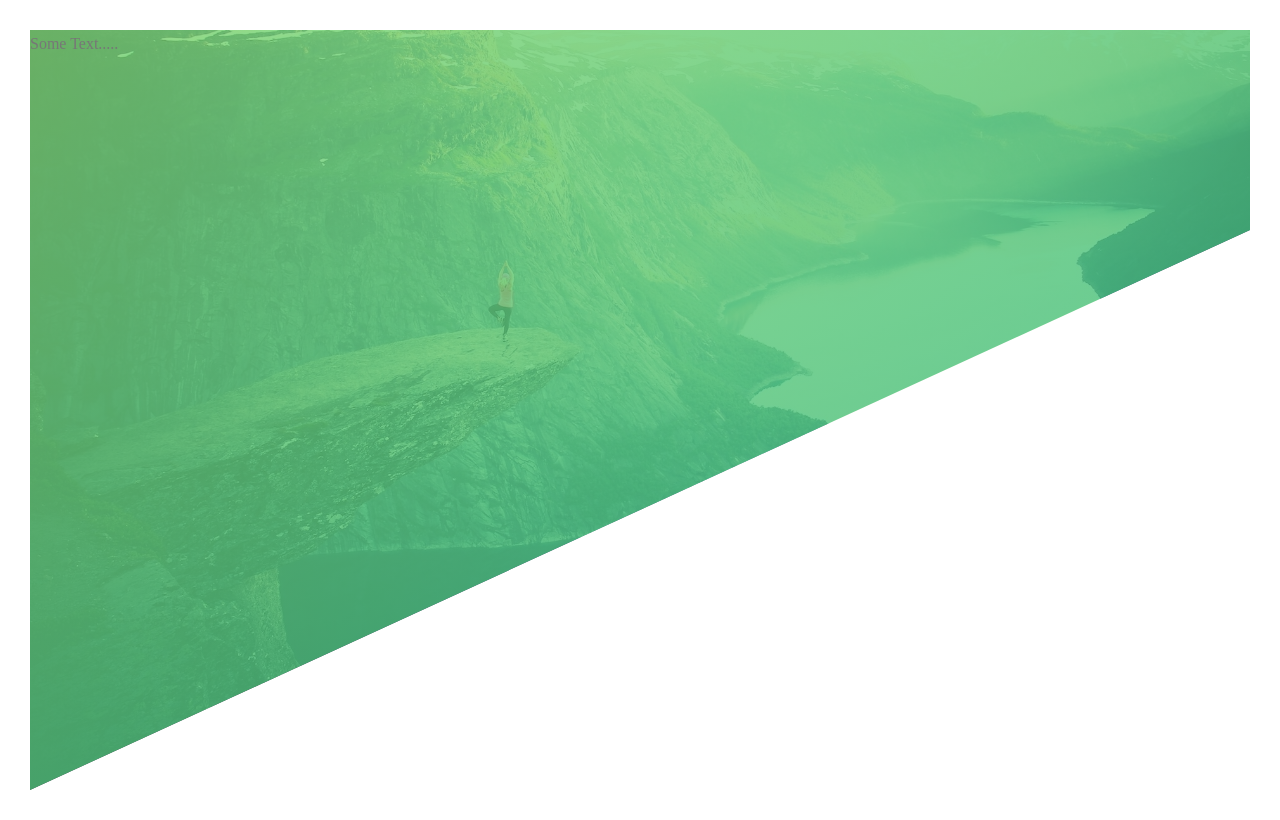
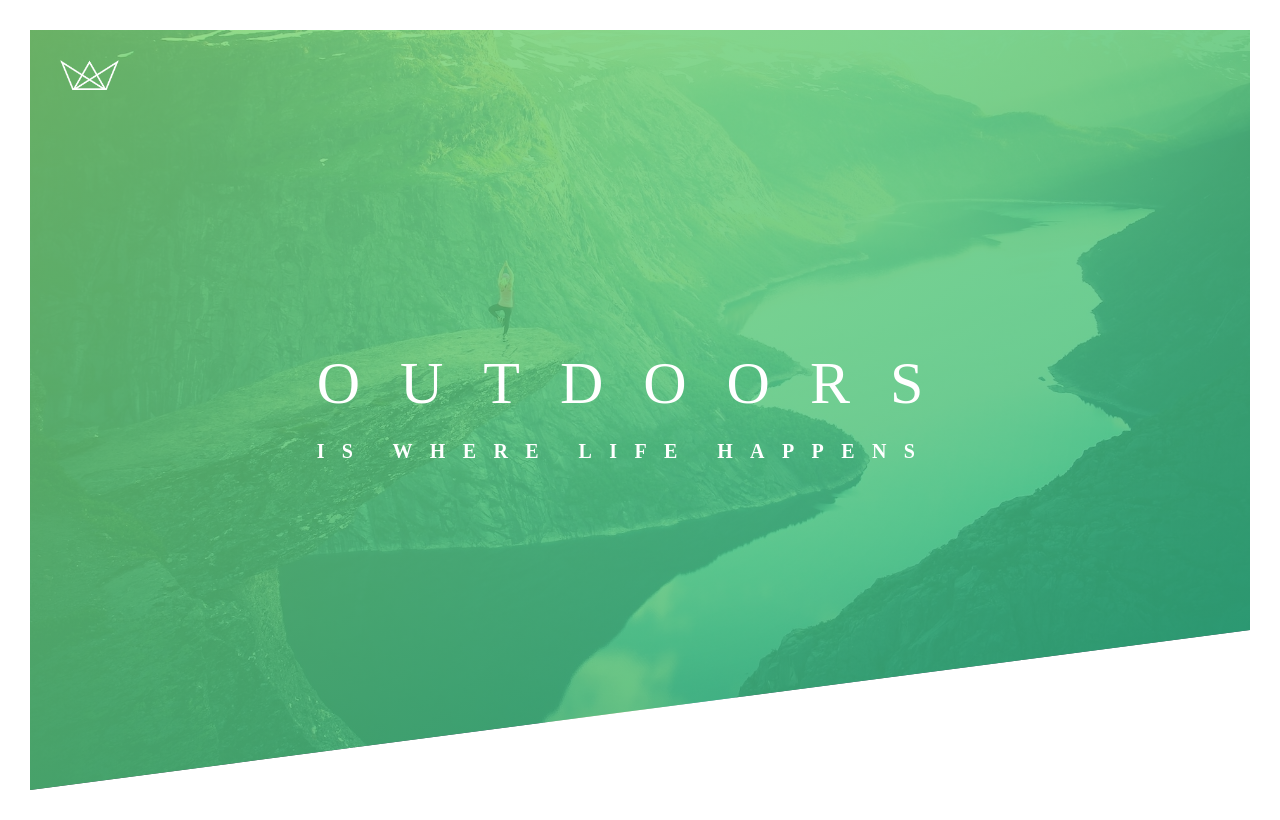
Before and after one commit to sakshi1658/Natours, a plain HTML site: page index.html in a window 1280 px wide. Drawn offline with Linux system fonts and the light colour scheme; a web font is replaced by a local one.

Commit message:
header complete

```diff
--- a/css/style.css
+++ b/css/style.css
@@ -22,5 +22,40 @@ body{
     background-size: cover;
     background-position:top;
 
-    clip-path: polygon(0 0, 100% 0, 100% 200px, 0 100%);
+    clip-path: polygon(0 0, 100% 0, 100% 75vh, 0 100%);
 }
+
+.logo-box{
+    position: absolute;
+    top: 60px;
+    left: 60px;
+}
+
+.logo{
+    height: 30px;
+}
+
+.text-box{
+    position: absolute;
+    top: 50%;
+    left: 50%;
+    transform: translate(-50%, -50%);
+}
+.heading-primary{
+color: #fff;
+text-transform: uppercase ;
+}
+
+.heading-primary-main{
+display: block;
+font-size: 60px;
+font-weight: 400;
+letter-spacing: 40px;
+}
+
+.heading-primary-sub{
+    display: block;
+    font-size: 20px;
+    font-weight:  400px;
+    letter-spacing: 17.4px;
+}
--- a/index.html
+++ b/index.html
@@ -14,7 +14,16 @@
 </head>
 <body>
     <header class="header">
-    Some Text.....
-</header>
+     <div class="logo-box">
+        <img src="img/logo-white.png" alt="logo" class="logo">
+     </div>
+
+     <div class="text-box">
+     <h1 class="heading-primary">
+        <span class="heading-primary-main">Outdoors</span>
+        <span class="heading-primary-sub">is where life happens</span>
+     </h1>
+     </div>
+    </header>
 </body>
 </html>
```
